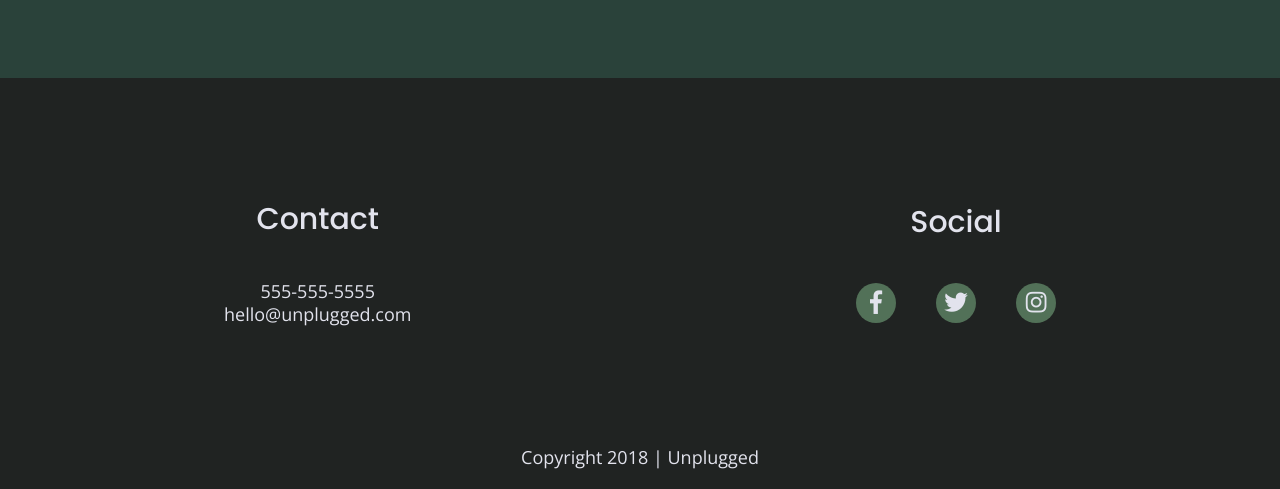
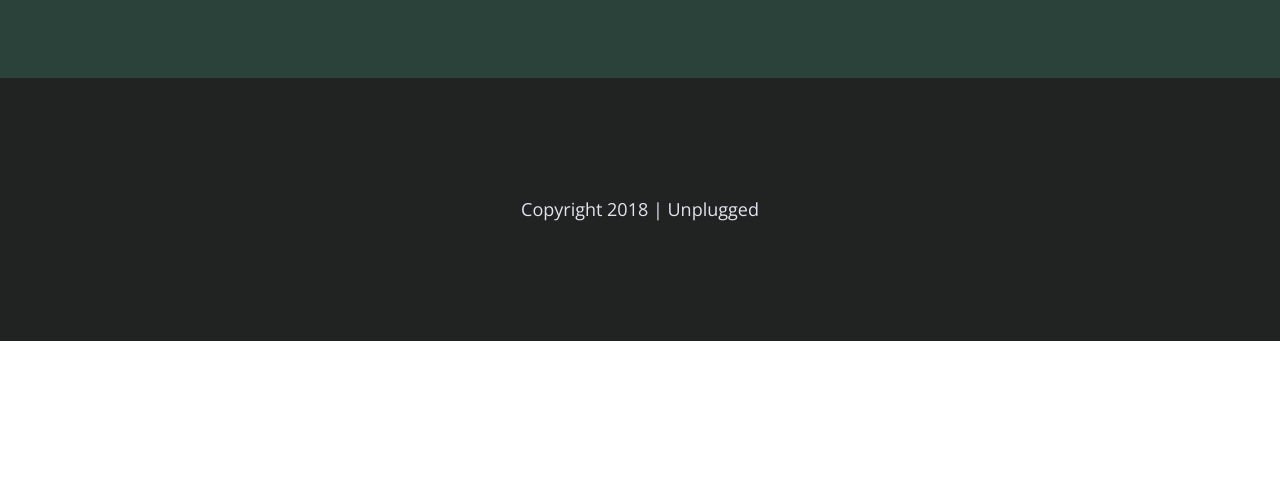
Before and after one commit to ohephori/unplugged-skillcrush, a plain HTML site: page index.html in a window 1280 px wide. Shown: the part 2418-2907 px from the top of the page. After the commit the page ends 2759 px from the top, so only its background shows below. Drawn offline with nearby package versions, Linux system fonts and the light colour scheme.

Commit message:
final work!

```diff
--- a/index.html
+++ b/index.html
@@ -148,30 +148,6 @@
     <div class="content-wrapper">
       <div class="footer-content">
         <div class="contact">
-          <h4>Contact</h4>
-          <address>
-            <p>
-              555-555-5555<br>
-              hello@unplugged.com
-            </p>
-          </address>
-        </div>
-        <div class="social">
-          <h4>Social</h4>
-          <div class="social-icons">
-            <p>
-              <a href="https://www.facebook.com/Skillcrush/" target="_blank"><i class="fab fa-facebook-f"></i></a>
-            </p>
-            <p>
-              <a href="https://twitter.com/Skillcrush" target="_blank"><i class="fab fa-twitter"></i></a>
-            </p>
-            <p>
-              <a href="https://www.instagram.com/skillcrush/" target="_blank"><i class="fab fa-instagram"></i></a>
-            </p>
-          </div>
-        </div>
-      </div>
-      <!-- footer content ends -->
     </div>
     <!--footer content-wrapper ends-->
     <div class="copyright">
```
